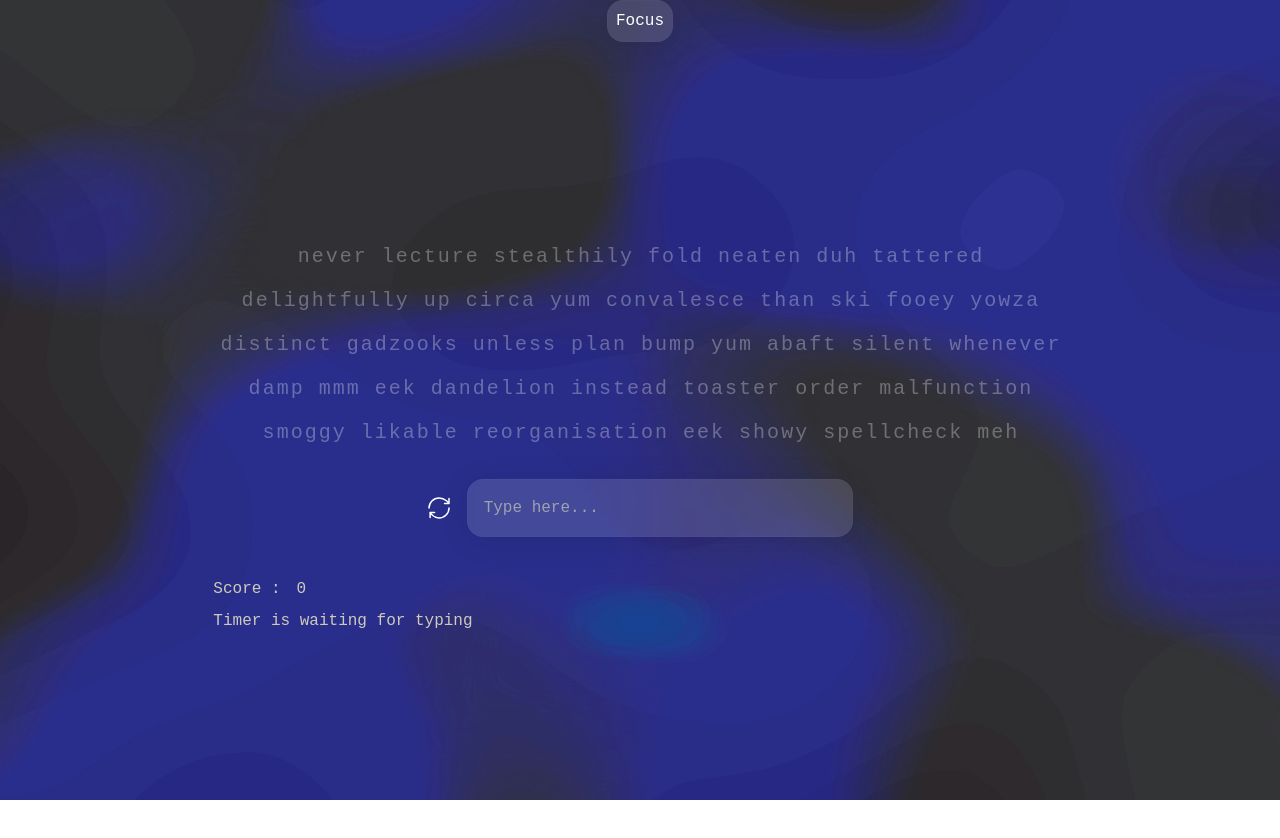
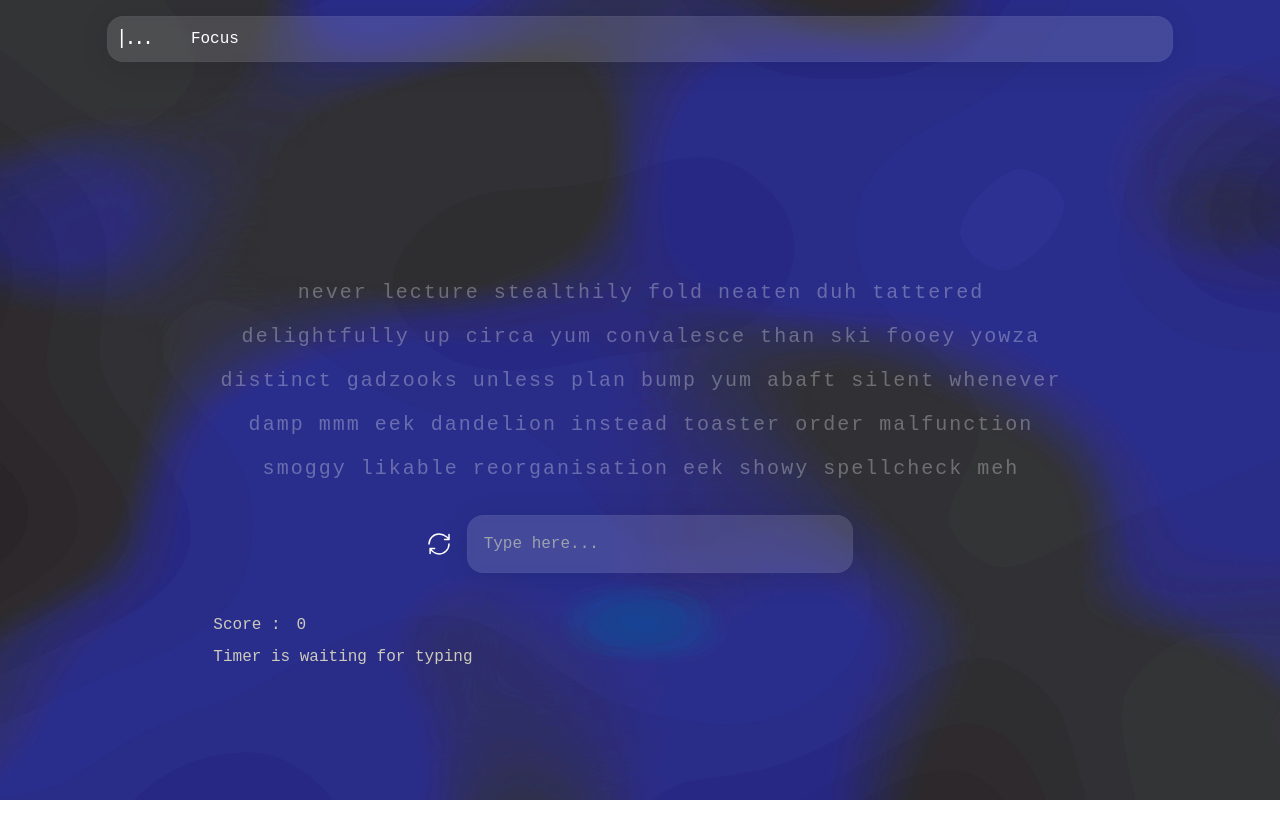
Before and after one commit to MohammadMosavat/donkeyTyping, a Next.js app: page / in a window 1280 px wide. Shown: the top 838 px of the page. Built offline with nearby package versions, Linux system fonts and the light colour scheme.

Commit message:
Add header component and morion on it

```diff
--- a/src/app/layout.tsx
+++ b/src/app/layout.tsx
@@ -3,6 +3,7 @@ import { Geist, Geist_Mono } from "next/font/google";
 import "./globals.css";
 import { Toaster } from "react-hot-toast";
 import Link from "next/link";
+import Header from "@/components/Header";
 
 const geistSans = Geist({
   variable: "--font-geist-sans",
@@ -30,10 +31,7 @@ export default function RootLayout({
       <body
         className={`${geistSans.variable} ${geistMono.variable} antialiased`}
       >
-        <img className="fixed -z-30 w-full h-screen" src="/images/bg2.jpg" alt="" />
-        <header className="w-10/12 mx-auto flex justify-center">
-          <Link className="p-2 bg-glass text-white " href={'/focus'}>Focus</Link>
-        </header>
+        <Header/>
         {children}
         <Toaster toastOptions={{
             className: '',
--- /dev/null
+++ b/src/components/Header/index.tsx
@@ -0,0 +1,34 @@
+"use client";
+import Link from "next/link";
+import { motion } from "framer-motion";
+
+const Header = () => {
+  return (
+    <>
+      <img
+        className="fixed top-0 -z-30 w-full h-screen"
+        src="/images/bg2.jpg"
+        alt=""
+      />
+      <motion.header
+        initial={{ opacity: 0, y: -100 }}
+        animate={{ opacity: 1, y: 0 }}
+        transition={{ duration: 0.5 }}
+        className="w-10/12 bg-glass my-4 mx-auto flex items-center gap-10 p-2"
+      >
+        {/* <img src="/svgs/logo.svg" className="w-8 h-8" alt="" /> */}
+        <Link href={"/"} className="text-white  text-xl tracking-[-0.2rem]">
+          |...
+        </Link>
+        <Link
+          className=" text-white transition-all ease-in-out duration-200 hover:tracking-widest "
+          href={"/focus"}
+        >
+          Focus
+        </Link>
+      </motion.header>
+    </>
+  );
+};
+
+export default Header;
```
